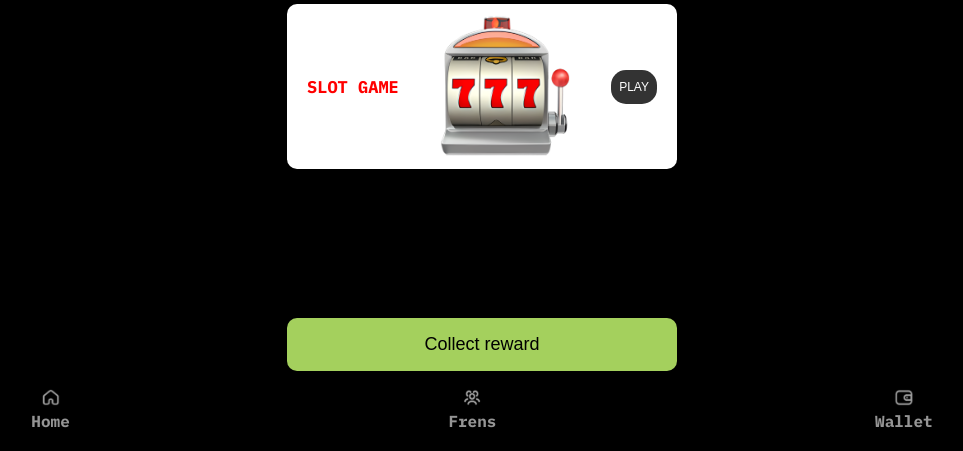
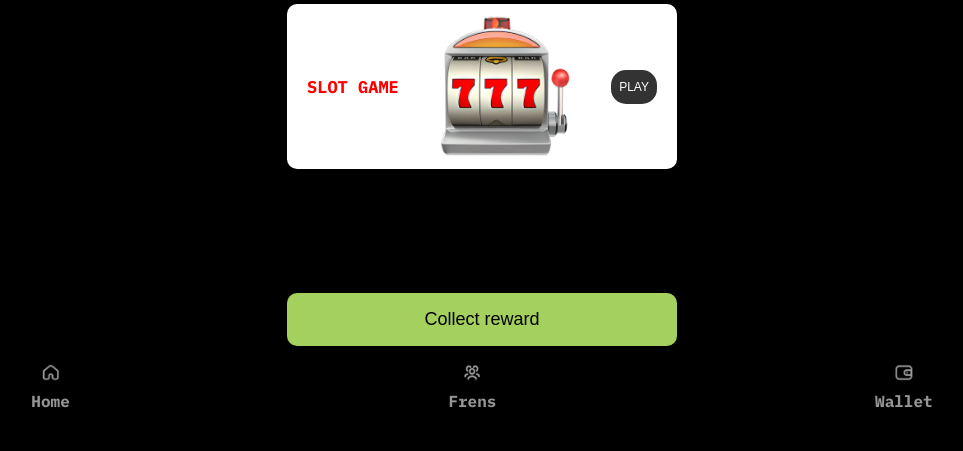
Before and after one commit to holodtmsk/ViceCityRadio, a Flask app: page / in a window 1280 px wide. Shown: the part 349-800 px from the top of the page, without its empty margins (158-1121 px from the left). Run offline with Flask 2, Linux system fonts and the light colour scheme.

Commit message:
Update style.css

```diff
--- a/code/static/css/style.css
+++ b/code/static/css/style.css
@@ -99,7 +99,7 @@ html, body {
     border-radius: 10px;
     padding: 16px 30px;
     position: fixed;
-    bottom: 80px;
+    bottom: 105px;
     cursor: pointer;
     font-size: 18px;
     width: 390px;
@@ -127,10 +127,11 @@ html, body {
     flex-direction: column;
     align-items: center;
     color: #959595;
+    margin-bottom: 20px;
 }
 
 .nav-icon {
     width: 20px;
     height: 17px;
-    margin-bottom: 5px;
+    margin-bottom: 10px;
 }
```
